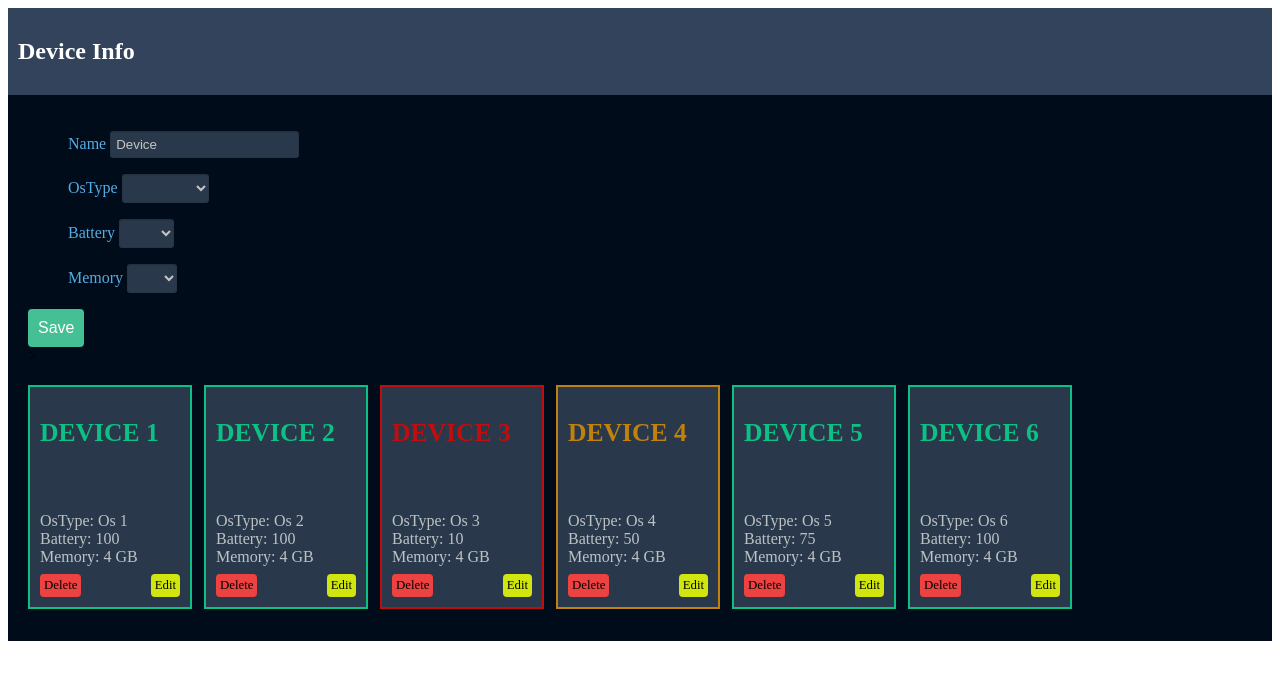
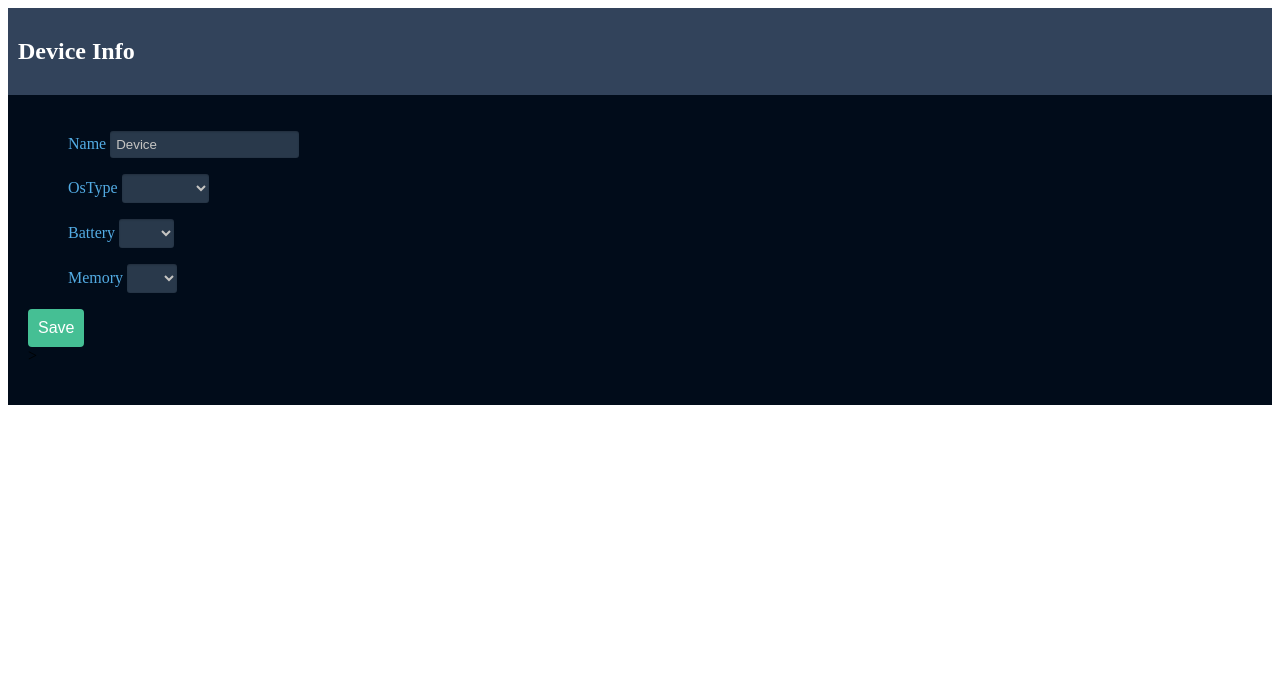
Before and after one commit to kj27july/DeviceApp, an Angular app: page / in a window 1280 px wide. Shown: the top 680 px of the page. Built offline with nearby package versions, Linux system fonts and the light colour scheme.

Commit message:
Update device-item.service.ts

```diff
--- a/src/app/device-item.service.ts
+++ b/src/app/device-item.service.ts
@@ -1,63 +1,77 @@
 import { Injectable } from '@angular/core';
+
 
 @Injectable({
   providedIn: 'root'
 })
 export class DeviceItemService {
-  deviceItems = [
-    {
-      name: "Device 1",
-      OsType: "Os 1",
-      battery : 100,
-      memory:"4 GB"
-    },
-    {
-      name: "Device 2",
-      OsType: "Os 2",
-      battery : 100,
-      memory:"4 GB"
-    },
-    {
-      name: "Device 3",
-      OsType: "Os 3",
-      battery : 10,
-      memory:"4 GB"
-    },
-    {
-      name: "Device 4",
-      OsType: "Os 4",
-      battery : 50,
-      memory:"4 GB"
-    },
-    {
-      name: "Device 5",
-      OsType: "Os 5",
-      battery : 75,
-      memory:"4 GB"
-    },
-    {
-      name: "Device 6",
-      OsType: "Os 6",
-      battery : 100,
-      memory:"4 GB"
-    },
+  deviceItemsCount: number  =1;
+  Keys = ["Device 1"]
+  constructor(){
+    localStorage.setItem("Keys",JSON.stringify(this.Keys));
+    localStorage.setItem("Device 1",JSON.stringify({name:"Device 1",OsType:"Windows",battery:100,memory:"4 GB"}))}
+
+  // deviceItems = [
+  //   {
+  //     name: "Device 1",
+  //     OsType: "Os 1",
+  //     battery : 100,
+  //     memory:"4 GB"
+  //   },
+  //   {
+  //     name: "Device 2",
+  //     OsType: "Os 2",
+  //     battery : 100,
+  //     memory:"4 GB"
+  //   },
+  //   {
+  //     name: "Device 3",
+  //     OsType: "Os 3",
+  //     battery : 10,
+  //     memory:"4 GB"
+  //   },
+  //   {
+  //     name: "Device 4",
+  //     OsType: "Os 4",
+  //     battery : 50,
+  //     memory:"4 GB"
+  //   },
+  //   {
+  //     name: "Device 5",
+  //     OsType: "Os 5",
+  //     battery : 75,
+  //     memory:"4 GB"
+  //   },
+  //   {
+  //     name: "Device 6",
+  //     OsType: "Os 6",
+  //     battery : 100,
+  //     memory:"4 GB"
+  //   },
 
 
 
-  ];
+  // ];
 
   get(){
-    return this.deviceItems;
+    let deviceItems = []
+    var Keys = JSON.parse(localStorage.getItem("Keys"));
+
+    for (let i = 0; i>Keys.length;i++){
+        deviceItems.push(JSON.parse(localStorage.getItem(Keys[i])));
+    }
+    return deviceItems;
   }
 
   add(deviceItem) {
-    this.deviceItems.push(deviceItem);
+    var Keys = JSON.parse(localStorage.getItem("Keys"));
+    Keys.push(deviceItem.name);
+    localStorage.setItem("Keys",JSON.stringify(Keys));
+    localStorage.setItem(deviceItem.name,deviceItem);
   }
 
   delete(deviceItem){
-    let index = this.deviceItems.indexOf(deviceItem);
-    if(index>=0) {
-      this.deviceItems.splice(index, 1);
-    }
+
+
   }
 }
```
